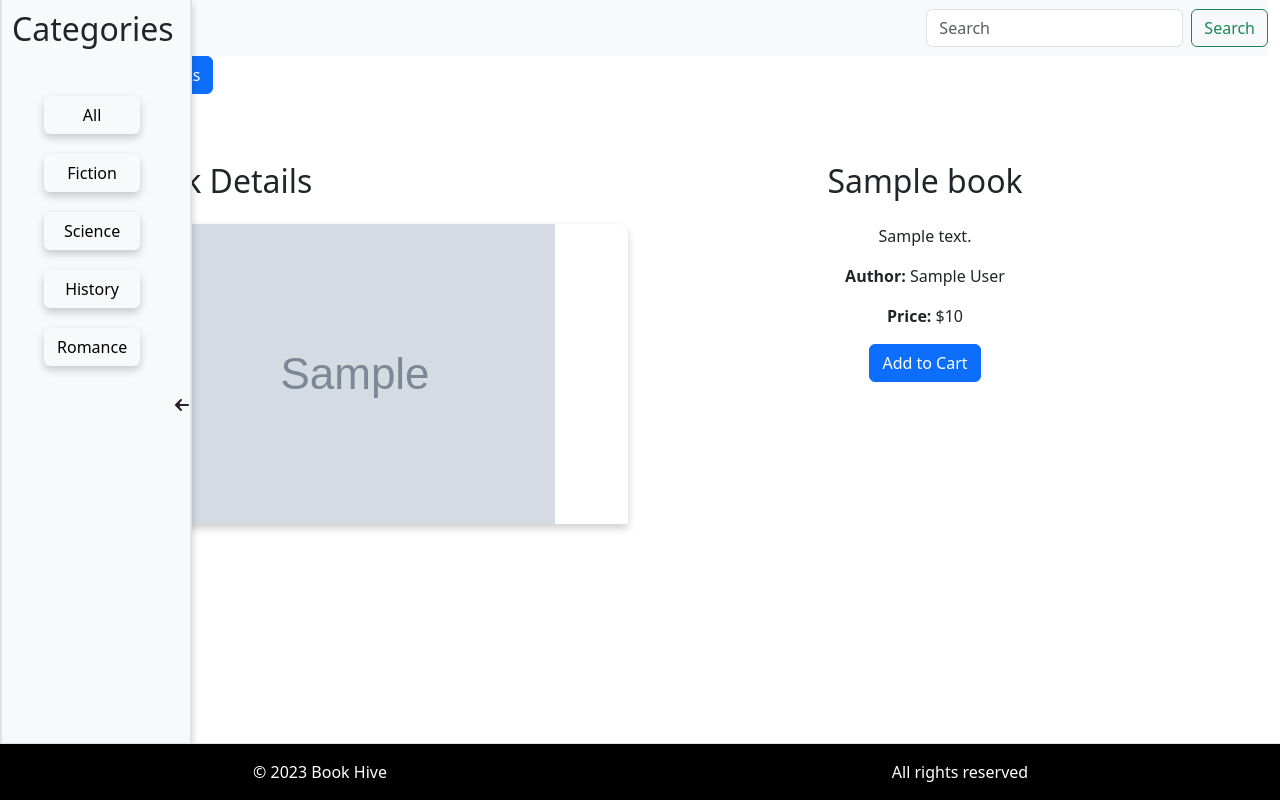
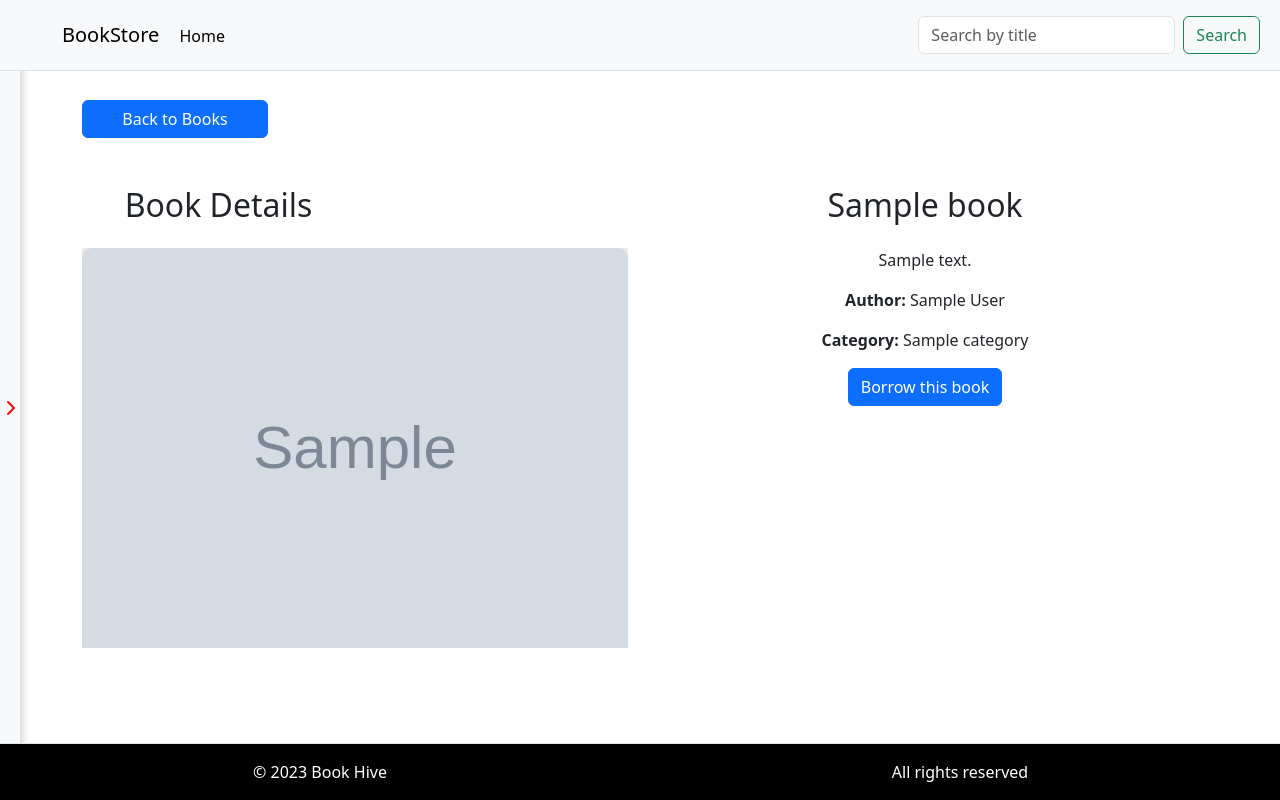
Before and after one commit to enocol/BookHive, a Django app: template bookstore/templates/bookstore/book_detail.html in a window 1280 px wide. Run offline with Django 3.2, Linux system fonts and the light colour scheme; the template is opened without the code that fills it: most values are stand-ins (such as "Sample title", 1, 10 or a date in 2020); grey boxes marked "Sample" are stand-in pictures; some web fonts are replaced.

Commit message:
Imaprove book image and landing page general look

```diff
--- a/bookstore/templates/bookstore/book_detail.html
+++ b/bookstore/templates/bookstore/book_detail.html
@@ -1,9 +1,9 @@
 {% extends "base.html" %}{% load static %} {% block content %}
 <div class="container">
   <button
-    class="btn btn-primary"
+    class="btn btn-primary col-md-2"
     onclick="window.history.back();"
-    style="margin-bottom: 20px"
+    style="margin-top: 100px"
   >
     Back to Books
   </button>
@@ -12,18 +12,20 @@
       <div class="col-md-6">
         <h2 class="text-center my-4">Book Details</h2>
       </div>
-      <img
-        src="{{ book.cover_image.url }}"
-        alt="{{ book.title }}"
-        class="card-img-top book-cover"
-      />
+      <div class="image-container">
+        <img
+          src="{{ book.cover_image.url }}"
+          alt="{{ book.title }}"
+          class="book-cover"
+        />
+      </div>
     </div>
     <div class="col-md-6 text-center my-4">
       <h2 class="text-center my-4">{{ book.title }}</h2>
       <p>{{ book.description }}</p>
       <p><strong>Author:</strong> {{ book.author }}</p>
-      <p><strong>Price:</strong> ${{ book.price }}</p>
-      <a href="" class="btn btn-primary">Add to Cart</a>
+      <p><strong>Category:</strong> {{ book.category }}</p>
+      <a href="" class="btn btn-primary">Borrow this book</a>
     </div>
   </div>
 </div>
--- a/bookstore/templates/bookstore/category.html
+++ b/bookstore/templates/bookstore/category.html
@@ -1,10 +1,11 @@
 {% extends 'base.html' %} {% load static %} {% block content %}
 
-<div class="container" id="books">
+<div class="container" id="books my-3">
   <div class="row justify-content-center">
     <div class="col-md-12 text-center my-4">
-      <h2 class="text-center my-4">Books</h2>
+      <p class="text-center my-5">Showing books for: {{ category_name }}</p>
     </div>
+
     <div class="row justify-content-center p-0">
       {% for book in categories %}
       <div class="col-sm-12 col-md-6 col-lg-4 mb-4">
--- a/static/css/styles.css
+++ b/static/css/styles.css
@@ -2,6 +2,16 @@
 
 * {
   list-style: none;
+}
+
+.static-header {
+  position: fixed;
+  top: 0;
+  left: 0;
+  right: 0;
+  background-color: #f8f9fa;
+  border-bottom: 1px solid #dee2e6;
+  z-index: 1000;
 }
 
 .side-menu {
@@ -10,17 +20,14 @@
   left: -170px;
   width: 15%;
   height: 100%;
-  z-index: 1000;
+  z-index: 10;
   background-color: #f8f9fa;
   border-left: 2px solid #dee2e6;
   border-right: 2px solid #dee2e6;
   padding: 10px;
   transition: left 0.3s ease;
   box-shadow: 0 4px 8px rgba(0, 0, 0, 0.2);
-  display: flex;
-  flex-direction: column;
-  justify-content: flex-start;
-  align-items: flex-start;
+  font-family: "PT Sans", sans-serif;
 }
 
 .show {
@@ -40,17 +47,6 @@
   padding: 10px;
   border-top: 1px solid #dee2e6;
   width: 100%;
-}
-
-.book-cover {
-  width: 100%;
-  height: 300px;
-  margin: 0 auto;
-  object-fit: contain;
-  border-top-right-radius: 10px;
-  border-top-left-radius: 10px;
-  box-shadow: 0 4px 8px rgba(0, 0, 0, 0.2);
-  transition: transform 0.3s ease;
 }
 
 .book-cover:hover {
@@ -100,15 +96,14 @@ a {
   display: flex;
   align-items: center;
   justify-content: flex-end;
-  width: 0;
-  height: 0;
-  border-top: 5px solid transparent;
-  border-bottom: 5px solid transparent;
-  border-left: 5px solid red;
-  margin-right: 10px;
+  margin-right: 5px;
   position: absolute;
   top: 50%;
   right: 0;
+}
+
+.arrow i {
+  color: red;
 }
 
 .pagination a:hover {
@@ -118,10 +113,14 @@ a {
 }
 
 .categories {
-  margin-top: 40px;
   display: flex;
   flex-direction: column;
+  align-items: flex-start;
+  justify-content: center;
+  margin: 0 auto;
+
   gap: 20px;
+  margin-top: 100px;
 }
 
 .category {
@@ -156,23 +155,20 @@ footer {
 
 .dark-background {
   box-shadow: 0 4px 8px rgba(0, 0, 0, 0.2);
+  width: 70%;
 }
 
 .red-background {
-  color: #000;
   box-shadow: 0 4px 8px rgba(0, 0, 0, 0.2);
+  width: 70%;
 }
 
-.first {
-  width: 200px;
-}
-
+.first,
 .previous {
   width: 200px;
-}
-
-.border-10 {
-  border-radius: 5px;
+  color: red;
+  font-weight: bold;
+  margin: 5px 0;
 }
 
 .d-flex {
@@ -184,3 +180,26 @@ footer {
 .card {
   border: none;
 }
+
+.image-container {
+  width: 100%; /* or any fixed width */
+  height: 400px; /* or any fixed height */
+  overflow: hidden;
+  display: flex;
+  align-items: center;
+  justify-content: center;
+  background: #f0f0f0; /* optional for padding contrast */
+}
+
+.book-cover {
+  border-top-right-radius: 10px;
+  border-top-left-radius: 10px;
+  box-shadow: 0 4px 8px rgba(0, 0, 0, 0.2);
+  transition: transform 0.3s ease;
+
+  max-width: 100%;
+  max-height: 100%;
+  width: 100%;
+  height: auto;
+  display: block;
+}
--- a/static/js/scripts.js
+++ b/static/js/scripts.js
@@ -4,11 +4,13 @@ addEventListener("DOMContentLoaded", function () {
 
   sidebar.addEventListener("mouseenter", function () {
     sidebar.classList.add("show");
-    arrow.style.transform = "rotate(180deg)";
-    arrow.style.transition = "transform 0.3s ease"; // smooth animation
+    arrow.style.display = "none"; // Hide the arrow when sidebar is shown
+    // arrow.style.transform = "rotate(180deg)";
+    // arrow.style.transition = "transform 0.3s ease"; // smooth animation
   });
   sidebar.addEventListener("mouseleave", function () {
     sidebar.classList.remove("show");
+    arrow.style.display = "block"; // Show the arrow when sidebar is hidden
     arrow.style.transform = "rotate(0deg)";
     arrow.style.transition = "transform 0.3s ease"; // smooth animation
   });
--- a/templates/base.html
+++ b/templates/base.html
@@ -8,8 +8,9 @@
     <link
       rel="stylesheet"
       href="https://cdnjs.cloudflare.com/ajax/libs/font-awesome/6.0.0-beta3/css/all.min.css"
-      integrity="sha384-k6RqeWeci5ZR/Lv4MR0sA0FfDOM8e+z5l5e5c5e5c5e5c5e5c5e5c5e5c5e5c5"
+      integrity="sha512-Fo3rlrZj/k7ujTnHg4CGR2D7kSs0v4LLanw2qksYuRlEzO+tcaEPQogQ0KaoGN26/zrn20ImR1DfuLWnOo7aBA=="
       crossorigin="anonymous"
+      referrerpolicy="no-referrer"
     />
     <link rel="preconnect" href="https://fonts.googleapis.com" />
     <link rel="preconnect" href="https://fonts.gstatic.com" crossorigin />
@@ -27,18 +28,21 @@
   </head>
 
   <body>
-    <header class="container-fluid">
-      <nav class="navbar bg-body-tertiary">
-        <a
-          href="{% url 'index' %}"
-          class="navbar-brand margin-left-20 nav-heading"
-          >BookStore</a
-        >
-        <form class="d-flex" role="search">
+    <header class="container-fluid static-header">
+      <nav class="navbar navbar-expand-lg navbar-light bg-light">
+        <div>
+          <a
+            href="{% url 'index' %}"
+            class="navbar-brand margin-left-20 nav-heading"
+            >BookStore</a
+          >
+          <a href="{% url 'index' %}">Home</a>
+        </div>
+        <form class="d-flex ms-auto p-2 bd-highlight" role="search">
           <input
             class="form-control me-2"
             type="search"
-            placeholder="Search"
+            placeholder="Search by title"
             aria-label="Search"
             name="search"
             value="{{ request.GET.search|default:'' }}"
@@ -53,7 +57,6 @@
 
       <!-- side bar -->
       <div class="side-menu" id="sidebar">
-        <h2 class="sidebar-heading">Categories</h2>
         <ul class="categories">
           <li class="btn dark-background">
             <a href="{% url 'index' %}">All</a>
@@ -72,7 +75,7 @@
           </li>
         </ul>
         <div class="arrow">
-          <i class="fa fa-arrow-right" aria-hidden="true"></i>
+          <i class="fa-solid fa-chevron-right"></i>
         </div>
       </div>
     </main>
```
Also changed, not shown: bookstore/templates/bookstore/index.html (+15 -18 lines), bookstore/views.py (+4 -8 lines).
